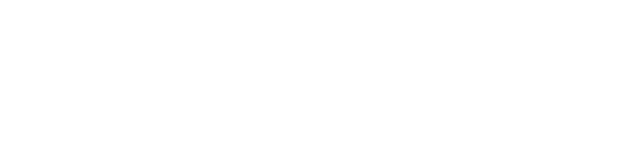
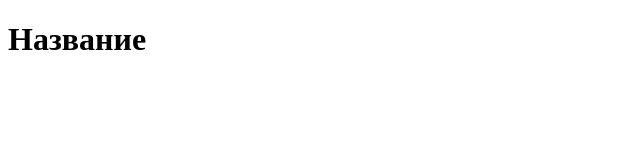
Before and after one commit to Garev152/work, a plain HTML site: page index.html in a window 1280 px wide. Shown: the whole page, without its empty margins (0-640 px from the left). Drawn offline with Linux system fonts and the light colour scheme.

Commit message:
Дал название

```diff
--- a/index.html
+++ b/index.html
@@ -9,5 +9,7 @@
 </head>
 <body>
 
+    <h1>Название</h1>
+
 </body>
 </html>
```
